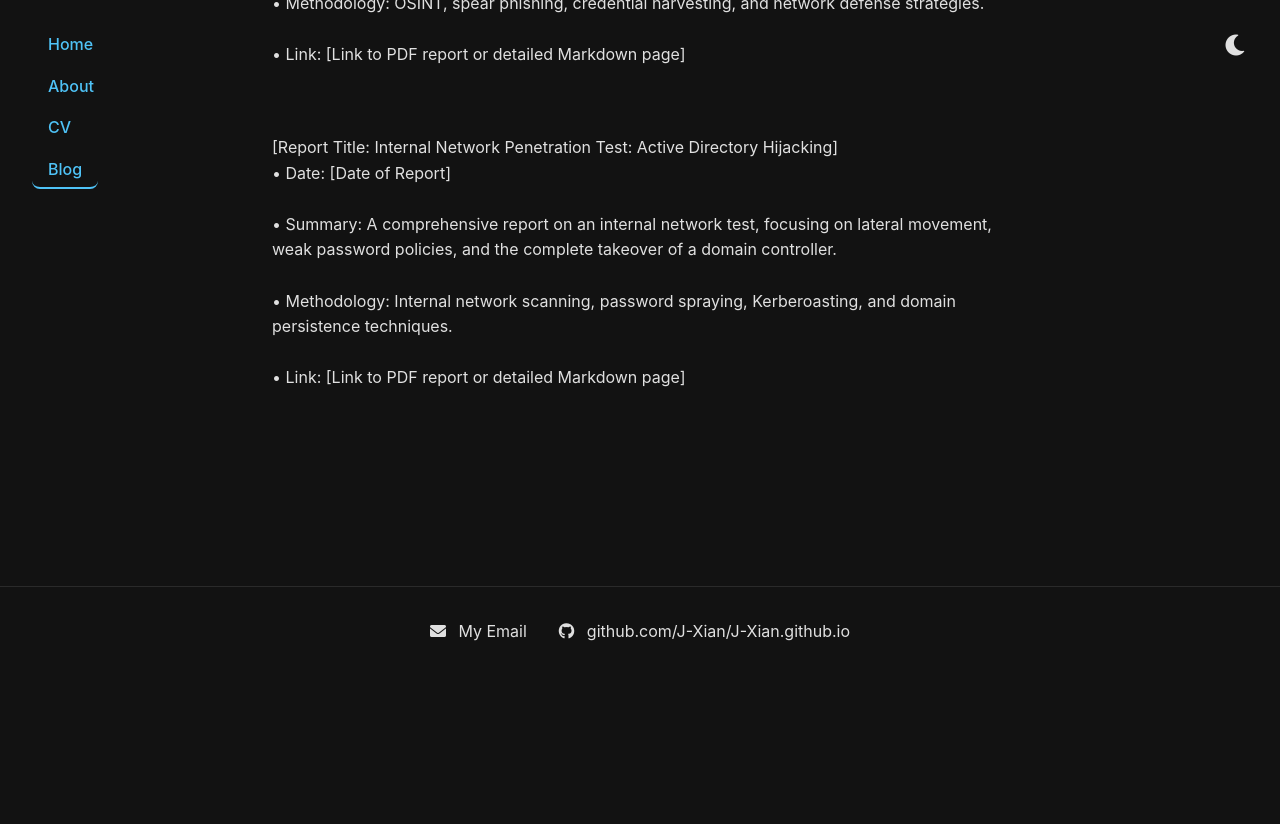
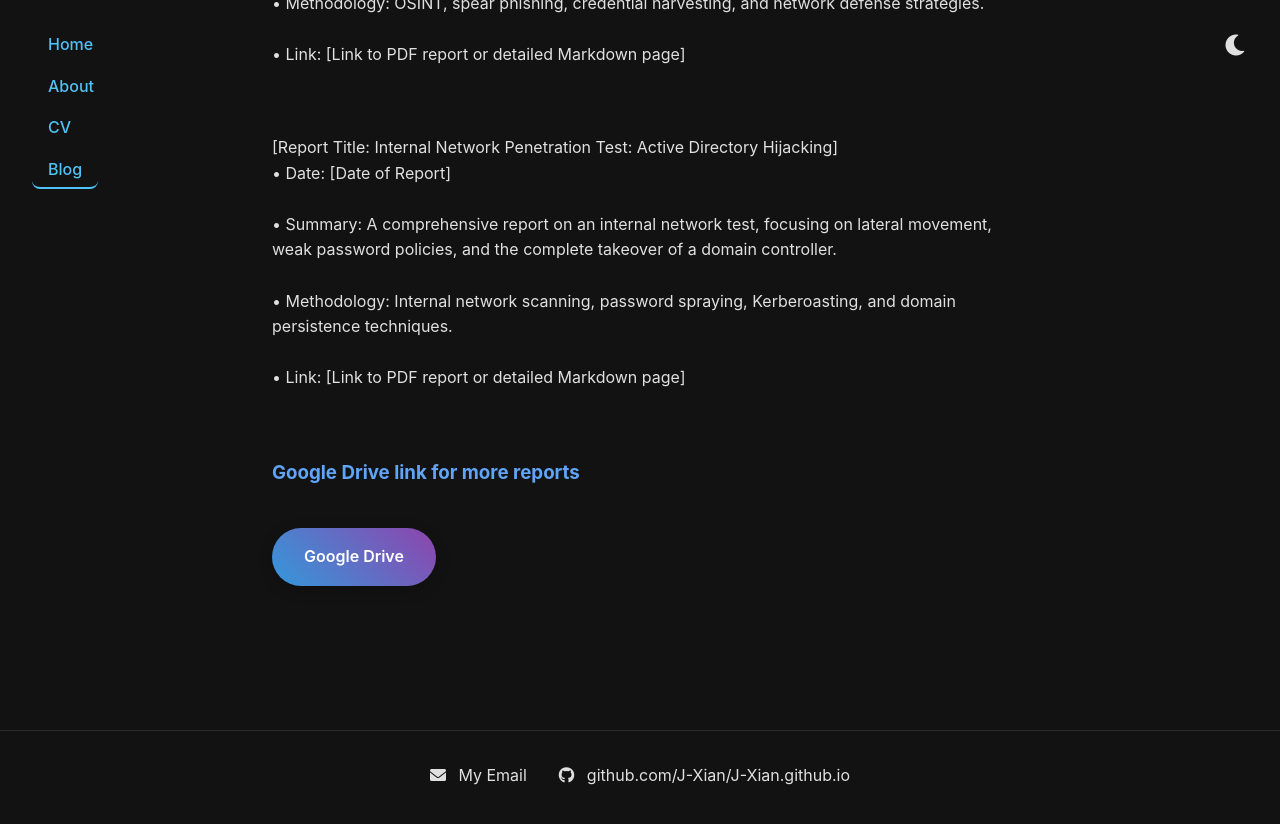
Before and after one commit to J-Xian/J-Xian.github.io, a Jekyll site: the page built from blog.md, in a window 1280 px wide and 900 px high, scrolled down 1083 px. Shown: the top 824 px of the window. Built offline with Jekyll 4.4.1, drawn with Linux system fonts in a browser that asks for light colours; before the commit the page ends 1840 px from its top, so only the background shows below that.

Commit message:
Update blog.md

```diff
--- a/blog.md
+++ b/blog.md
@@ -65,3 +65,5 @@ The goal of these reports is to showcase a methodical and thorough approach to s
 </div>
 <br>
 <br>
+### Google Drive link for more reports
+<a href="/File/GoogleDrive.pdf" download class="cool-button">Google Drive</a>
```
